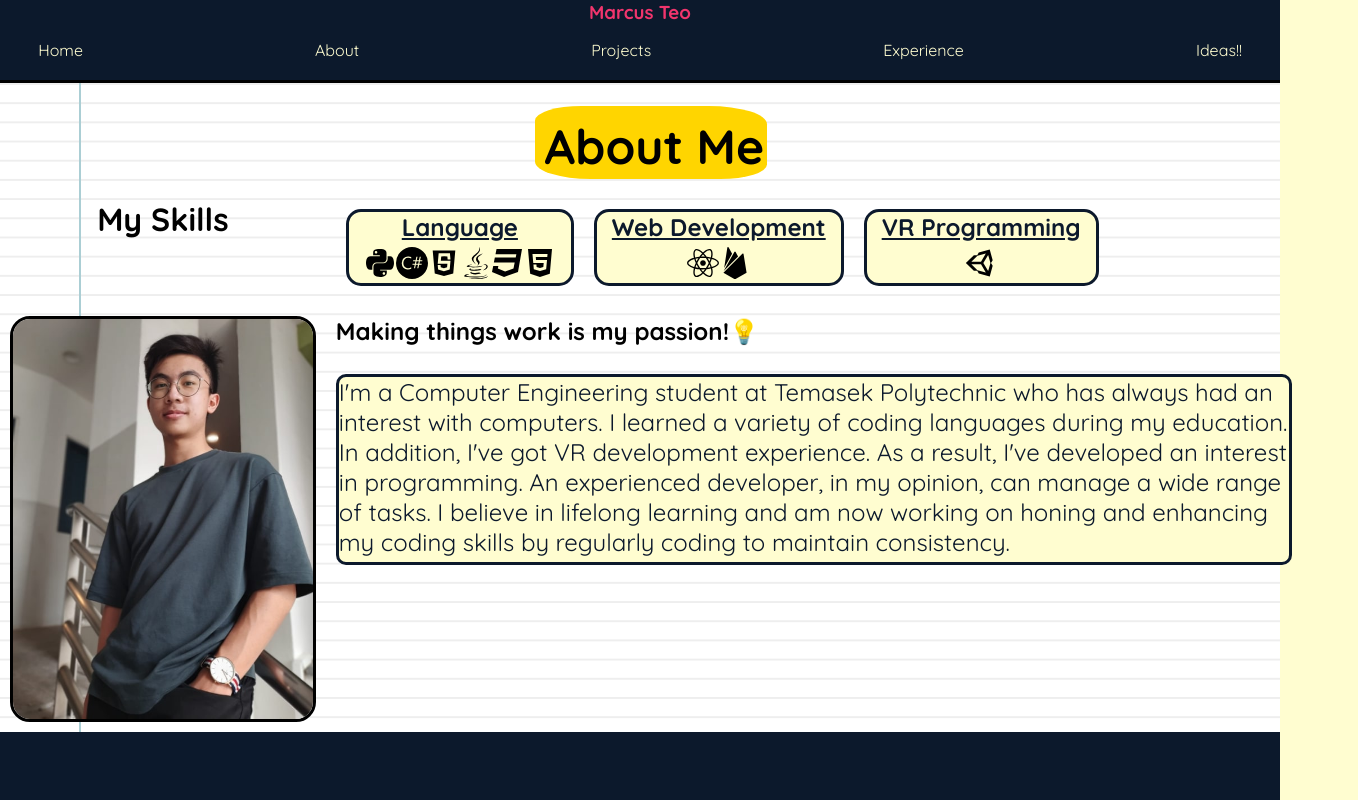
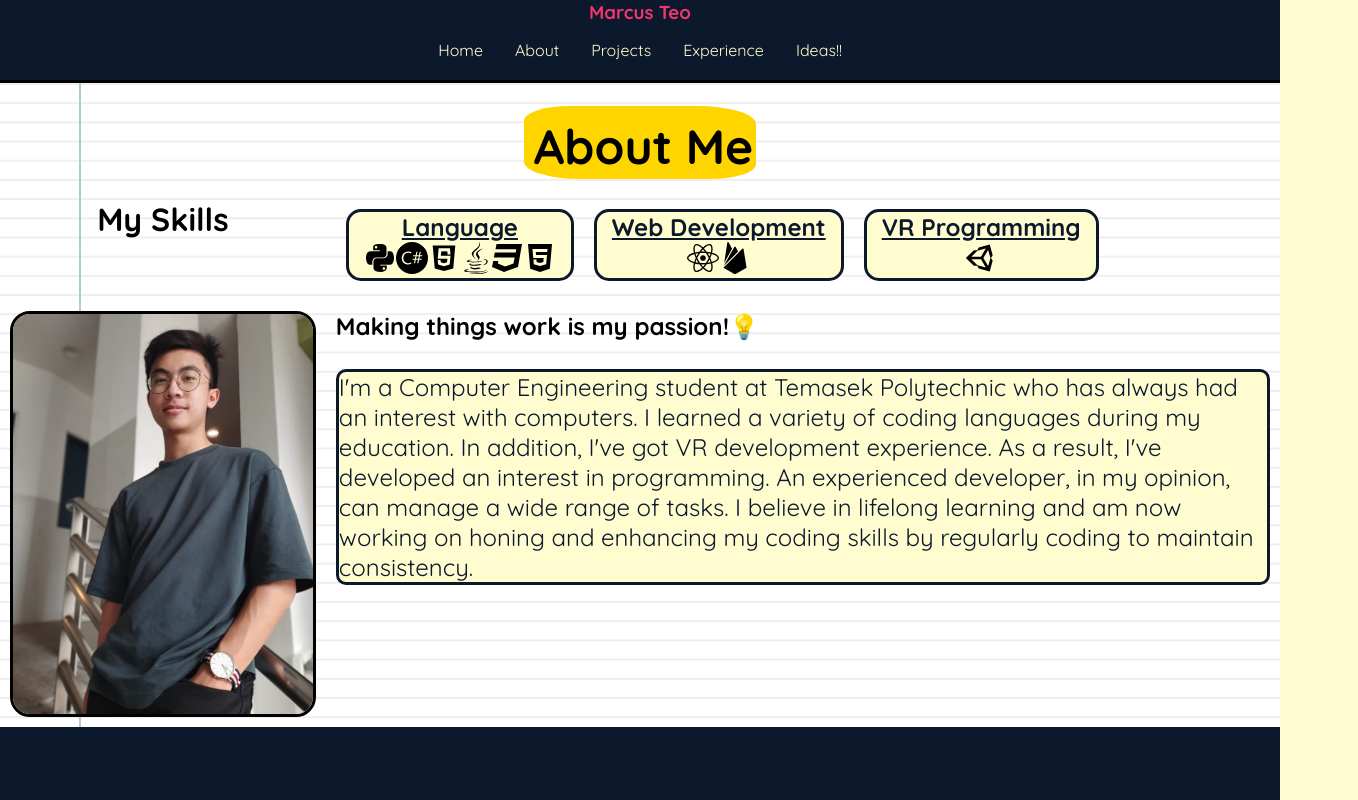
Before and after one commit to MarcusTeoQiYang/Online-Portfolio, a React (Create React App) app: page /AboutMe in a window 1280 px wide. Shown: the top 800 px of the page, 1358 px wide, since content can reach past the window. Built offline with nearby package versions, Linux system fonts and the light colour scheme.

Commit message:
Revamping

```diff
--- a/src/index.css
+++ b/src/index.css
@@ -40,7 +40,7 @@ body {
   color: #f1356d;
 }
 .navbar a {
-  margin: 100px;
+
   text-decoration: none;
   color: #FFFDD0;
   transition: all 0.35s ease;
@@ -50,6 +50,8 @@ body {
 }
 .navbar ul li {
   padding: 1rem;
+  /* margin-left: 70px;
+  margin-right: 70px; */
 }
 
 .navbar ul {
@@ -146,6 +148,8 @@ body {
   display: flex;
 }
 .skills-col {
+  display: flex;
+  flex-direction: column;
   padding: 0 15px;
   text-align: center;
   text-decoration: none;
@@ -163,14 +167,11 @@ body {
   justify-content: center;
   color: #0c192c;
   text-decoration: none;
-  width: 950px;
-  height: 185px;
+  width: auto;
+  height: auto;
   border-radius: 10px;
   border-style: solid;
   background-color: #FFFDD0;
-}
-.skills-col h2 {
-  height: 35px;
 }
 /* Project page */
 .projcontainer {
```
